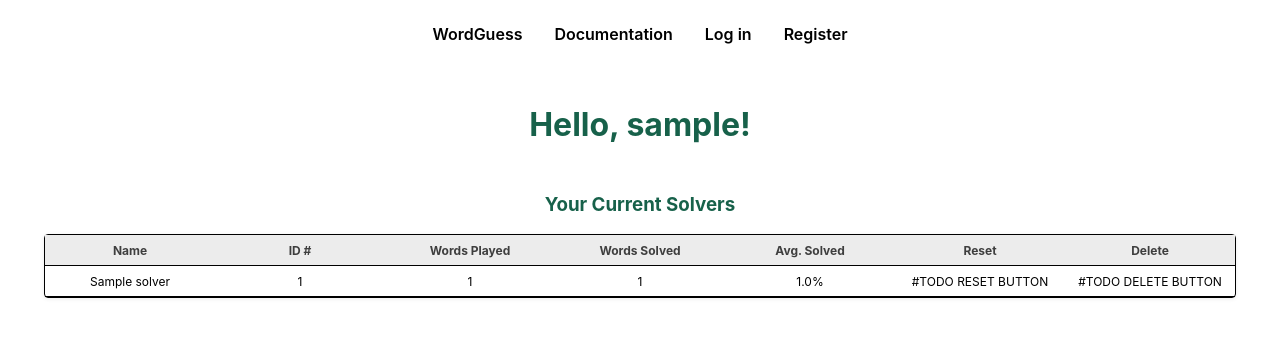
After one commit to abbierm/WordGuessAPI, a Flask app: a page that uses app/templates/user.html in a window 1280 px wide. The commit adds this page. Shown: the top 337 px of the page. Run offline with Flask 3, Linux system fonts and the light colour scheme; tables that the repository leaves empty hold one stand-in row (values such as "Sample post").

Commit message:
added logged in user homepage

```diff
--- a/app/main/routes.py
+++ b/app/main/routes.py
@@ -1,15 +1,31 @@
-from flask import request, render_template
+from flask import render_template, redirect, url_for
 from app.main import bp
+from flask_login import current_user
+import sqlalchemy as sa
+from app import db
+from app.models import User, Solver, Game
 
 
 
 @bp.route('/', methods=["GET"])
 def index():
-    if request.method == "GET":
-        return render_template("/index.html")
-
+    if current_user.is_authenticated:
+        return redirect(url_for('main.user', username=current_user.username))
+    else:
+        return render_template('index.html')
 
 
 @bp.route('/documentation', methods=["GET"])
 def documentation():
     return render_template("/documentation.html")
+
+
+
+@bp.route('/user/<username>', methods=["GET", 'POST'])
+def user(username):
+    user = db.session.scalar(sa.select(User).where(User.username == username))
+    if not user:
+        return redirect(url_for('index'))
+
+    solvers = db.session.scalars(sa.select(Solver).where(Solver.user_id==user.id))
+    return render_template('/user.html', user=user, solvers=list(solvers))
--- a/app/models.py
+++ b/app/models.py
@@ -113,6 +113,7 @@ class Solver(db.Model):
     user: so.Mapped[User] = so.relationship(back_populates='solvers')
     words_played: so.Mapped[int] = so.mapped_column(default=0)
     words_won: so.Mapped[int] = so.mapped_column(default=0)
+    avg: so.Mapped[float] = so.mapped_column(default=0)
     games: so.WriteOnlyMapped['Game'] = so.relationship(back_populates='solver')
 
     def to_dict(self):
@@ -129,6 +130,7 @@ class Solver(db.Model):
         self.words_played += 1
         if won == True:
             self.words_won += 1
+        self.avg = round(((self.words_won / self.words_played) * 100), 2)
         db.session.add(self)
         db.session.commit()
 
--- a/app/static/styles.css
+++ b/app/static/styles.css
@@ -2,7 +2,6 @@
 body {
     font-family: nunito-sans,-apple-system,BlinkMacSystemFont,segoe ui,Roboto,Oxygen-Sans,Ubuntu,Cantarell,helvetica neue,sans-serif;
 }
-
 
 
 /* Nav-Bar */
@@ -89,3 +88,46 @@ body {
 .form-box {
     text-align: center;
 }
+
+
+/* user-page table */
+.table-title {
+    text-align: center;
+    margin: 10px;
+    font-weight: bold;
+    color: #17614a;
+}
+
+.table-container {
+    display: flex;
+    flex-flow: column nowrap;
+    margin: 0 auto;
+    border-radius: 4px;
+    border: 1px solid black;
+    box-shadow: 0px 1px 4px rgba(0, 0, 0, .08);
+}
+
+.table-row {
+    display: flex;
+    flex-flow: row nowrap;
+    width: 100%;
+    border-bottom: 1px solid black;
+    justify-content: center;
+    align-items: center;
+    min-height: 30px;
+}
+
+.heading {
+    background-color: #ececec;
+    color: #3e3e3e;
+    font-weight: bold;
+}
+
+.row-item {
+    display: flex;
+    flex: 1;
+    font-size: 12px;
+    padding: 8px, 0;
+    justify-content: center;
+    align-items: center;
+}
--- /dev/null
+++ b/app/templates/user.html
@@ -0,0 +1,43 @@
+{% extends "layout.html" %}
+
+{% block title %}
+    Word-Guess - {{ user.username }}
+{% endblock title %}
+
+{% block main %}
+<div class="page-container">
+    <div class="title">
+        <h1>Hello, {{ user.username }}!</h1>
+    </div>
+    <div class="table-title">
+        <h3>
+            Your Current Solvers
+        </h3>
+    </div>
+    <div class="table-container">
+        <div class="table-row heading">
+            <div class="row-item">Name</div>
+            <div class="row-item">ID #</div>
+            <div class="row-item">Words Played</div>
+            <div class="row-item">Words Solved</div>
+            <div class="row-item">Avg. Solved</div>
+            <div class="row-item">Reset</div>
+            <div class="row-item">Delete</div>
+        </div>
+        {% for solver in solvers %}
+        <div class="table-row">
+            <div class="row-item">{{ solver.name }}</div>
+            <div class="row-item">{{ solver.id }}</div>
+            <div class="row-item">{{ solver.words_played }}</div>
+            <div class="row-item">{{ solver.words_won }}</div>
+            <div class="row-item">{{ solver.avg }}%</div>
+            <div class="row-item">#TODO RESET BUTTON</div>
+            <div class="row-item">#TODO DELETE BUTTON</div>
+        </div>
+        {% endfor %}
+    </div>
+</div>
+
+
+
+{% endblock main %}
--- a/example_solver_clients/regex_solver/regex_solver.py
+++ b/example_solver_clients/regex_solver/regex_solver.py
@@ -363,7 +363,7 @@ class RegexSolver:
 #==========================================================================
 
 def main():
-    solver_instance = RegexSolver(username='hiro')
+    solver_instance = RegexSolver(username='v8-dev')
     solver_instance.play(100)
 
 
```
